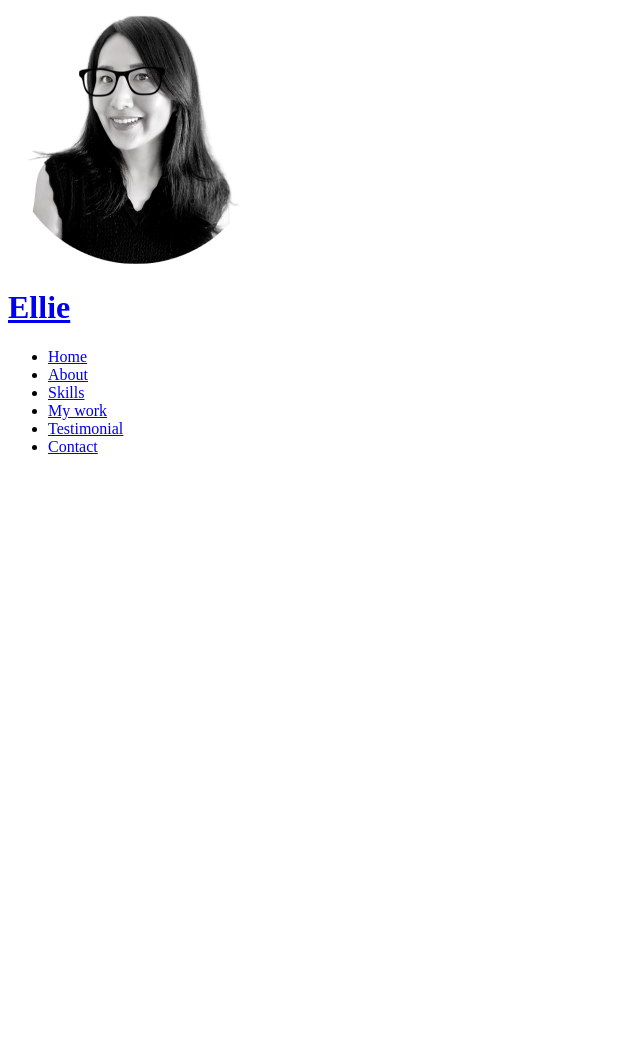
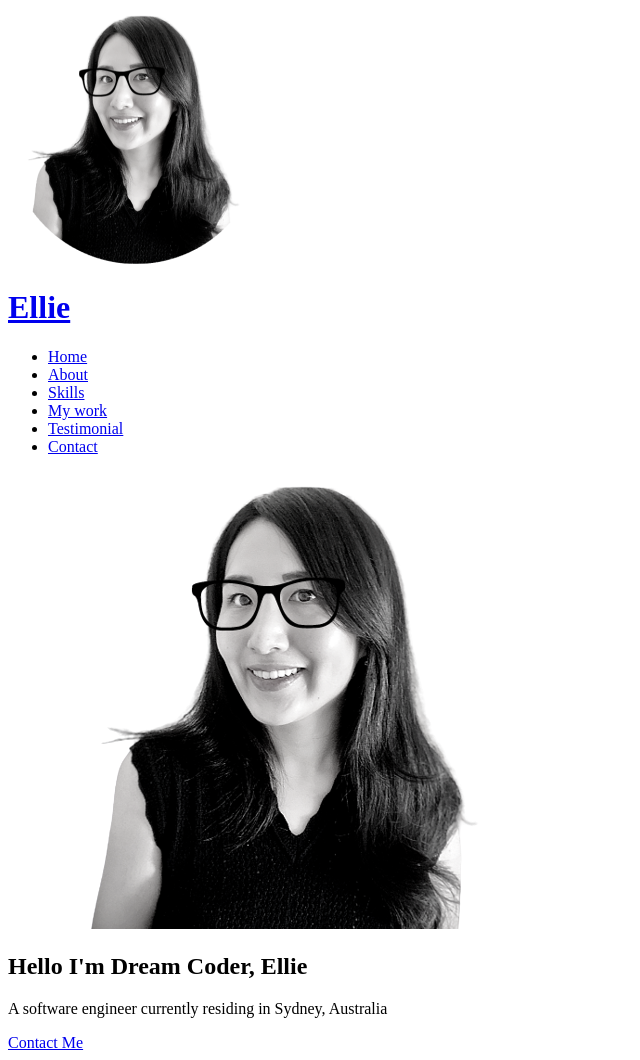
Before and after one commit to Byte-nana/clone-coding-portfolio, a plain HTML site: page index.html in a window 1280 px wide. Shown: the whole page, without its empty margins (0-640 px from the left). Before the commit the page ends 800 px from the top, so only its background shows below. Drawn offline with Linux system fonts and the light colour scheme.

Commit message:
feat: HTML-Home

```diff
--- a/index.html
+++ b/index.html
@@ -55,7 +55,12 @@
     <!-- Main -->
     <main>
       <!-- Home -->
-      <section id="home"></section>
+      <section id="home">
+        <img src="./img/Profile-removebg-preview.png" alt="Ellie's profile" />
+        <h2>Hello I&#39;m Dream Coder, Ellie</h2>
+        <p>A software engineer currently residing in Sydney, Australia</p>
+        <a href="#contact">Contact Me</a>
+      </section>
       <!-- About -->
       <section id="about"></section>
       <!-- Skills -->
```
